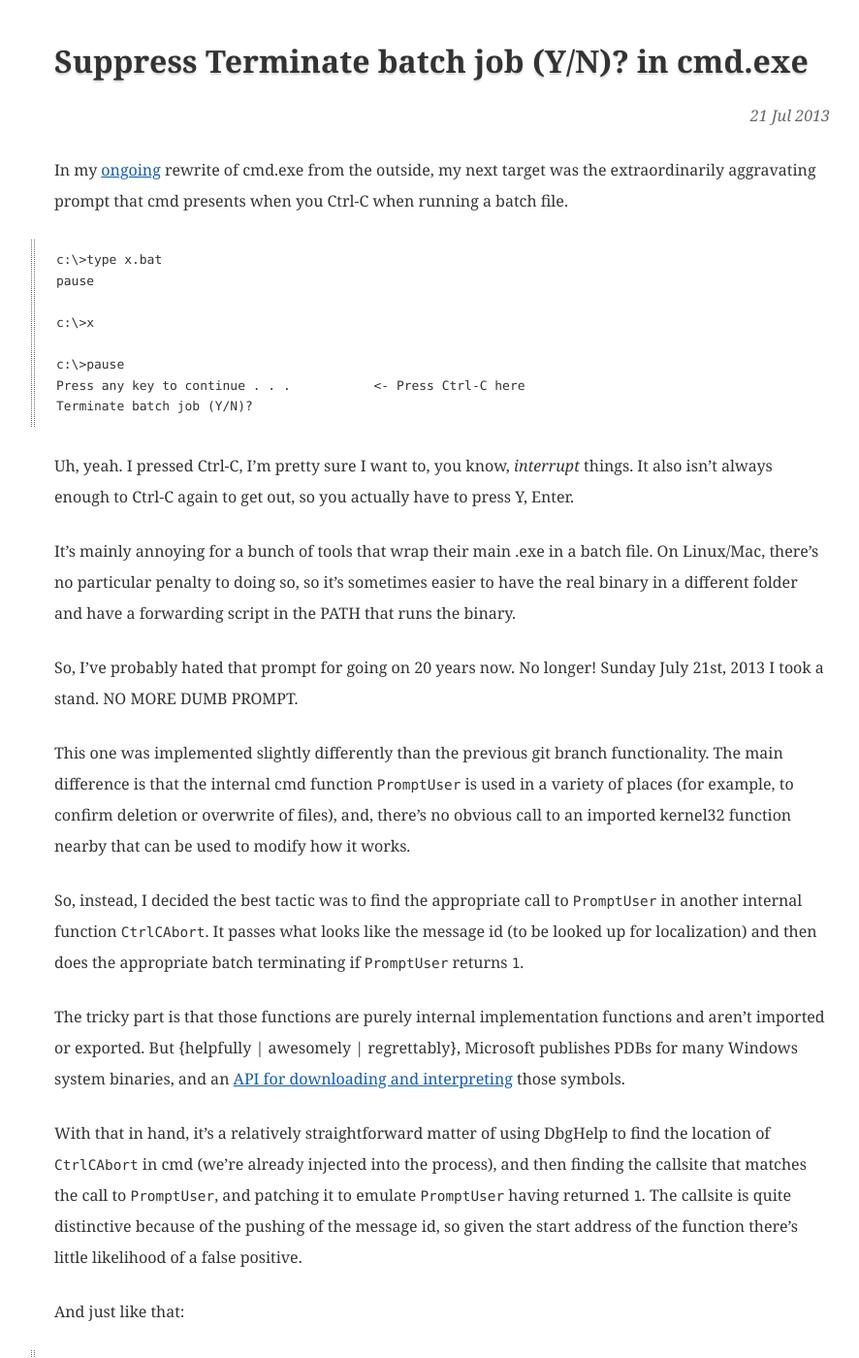
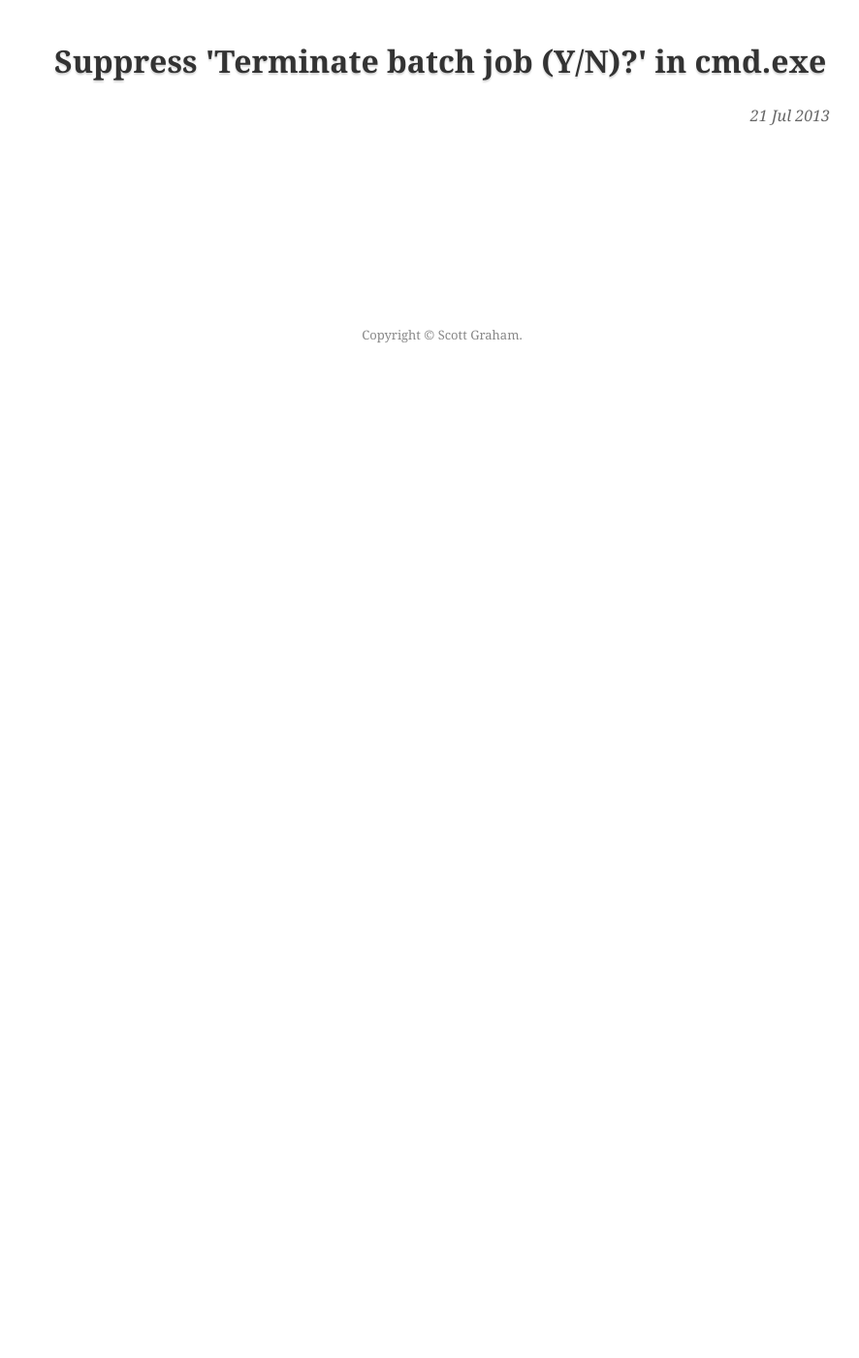
Before and after one commit to sgraham/sgraham.github.io, a Jekyll site: the page built from _posts/2013-07-21-suppress-terminate-batch-job.markdown, in a window 1280 px wide and 1400 px high, scrolled down 233 px. Shown: the whole window at 97% size, without its empty margins (184-1070 px from the left). Built offline with Jekyll 4.4.1, drawn with Linux system fonts in a browser that asks for light colours; comment, search, counter and statistics services are not loaded; after the commit the page ends 900 px from its top, so only the background shows below that; some of the changed text lies outside the part shown.

```diff
--- a/_posts/2013-07-21-suppress-terminate-batch-job.markdown
+++ b/_posts/2013-07-21-suppress-terminate-batch-job.markdown
@@ -1,72 +1,4 @@
 ---
 layout: post
-title: Suppress Terminate batch job (Y/N)? in cmd.exe
+title: Suppress 'Terminate batch job (Y/N)?' in cmd.exe
 ---
-
-In my [ongoing](/2013/07/04/git-branch-in-cmd/) rewrite
-of cmd.exe from the outside, my next target was the extraordinarily
-aggravating prompt that cmd presents when you Ctrl-C when running a
-batch file.
-
-    c:\>type x.bat
-    pause
-
-    c:\>x
-
-    c:\>pause
-    Press any key to continue . . .           <- Press Ctrl-C here
-    Terminate batch job (Y/N)?
-
-Uh, yeah. I pressed Ctrl-C, I'm pretty sure I want to, you know,
-*interrupt* things. It also isn't always enough to Ctrl-C again to get
-out, so you actually have to press Y, Enter.
-
-It's mainly annoying for a bunch of tools that wrap their main .exe in a
-batch file. On Linux/Mac, there's no particular penalty to doing so, so
-it's sometimes easier to have the real binary in a different folder and
-have a forwarding script in the PATH that runs the binary.
-
-So, I've probably hated that prompt for going on 20 years now. No
-longer! Sunday July 21st, 2013 I took a stand. NO MORE DUMB PROMPT.
-
-This one was implemented slightly differently than the previous git
-branch functionality. The main difference is that the internal cmd
-function `PromptUser` is used in a variety of places (for example, to
-confirm deletion or overwrite of files), and, there's no obvious call to
-an imported kernel32 function nearby that can be used to modify how it
-works.
-
-So, instead, I decided the best tactic was to find the appropriate call
-to `PromptUser` in another internal function `CtrlCAbort`. It passes
-what looks like the message id (to be looked up for localization) and
-then does the appropriate batch terminating if `PromptUser` returns `1`.
-
-The tricky part is that those functions are purely internal
-implementation functions and aren't imported or exported. But {helpfully
-| awesomely | regrettably}, Microsoft publishes PDBs for many Windows
-system binaries, and an [API for downloading and
-interpreting](http://msdn.microsoft.com/en-us/library/windows/desktop/ms679294.aspx)
-those symbols.
-
-With that in hand, it's a relatively straightforward matter of using
-DbgHelp to find the location of `CtrlCAbort` in cmd (we're already
-injected into the process), and then finding the callsite that matches
-the call to `PromptUser`, and patching it to emulate `PromptUser` having
-returned `1`. The callsite is quite distinctive because of the pushing
-of the message id, so given the start address of the function there's
-little likelihood of a false positive.
-
-And just like that:
-
-    c:\>c:\src\cmdEx\out\cmdEx.exe
-
-    c:\>x
-
-    c:\>pause
-    Press any key to continue . . .           <- Press Ctrl-C here
-
-    c:\>
-
-Ahh, the sweet taste of victory.
-
-Code is at [github](https://github.com/sgraham/cmdEx/).
```
